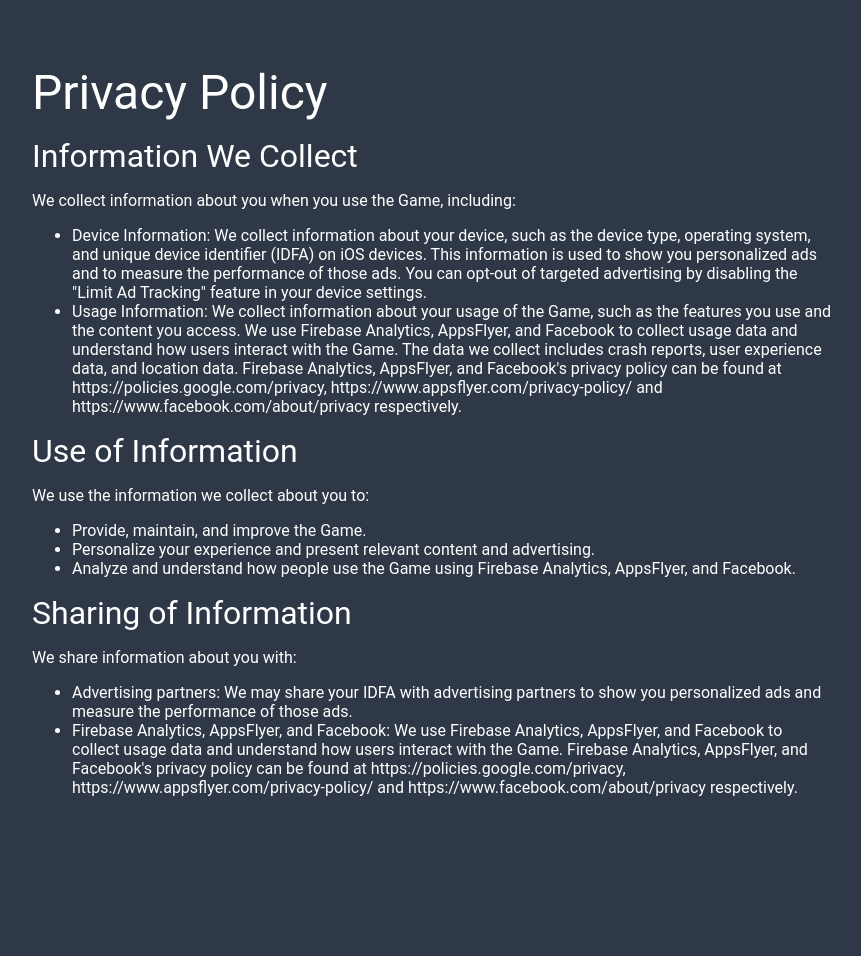
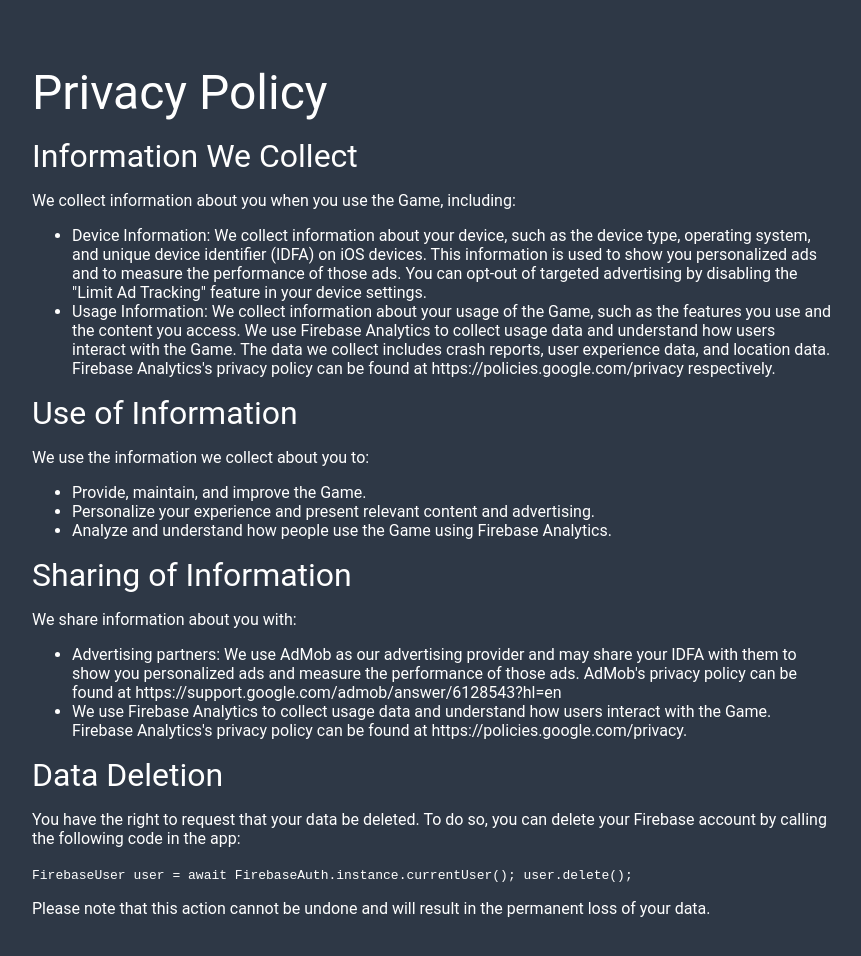
Before and after one commit to BigBenEnglish/BigBenEnglish.github.io, a plain HTML site: page privacyPolicy.html in a window 1280 px wide. Shown: the whole page, without its empty margins (208-1069 px from the left). Before the commit the page ends 861 px from the top, so only its background shows below. Drawn offline with Linux system fonts and the light colour scheme.

Commit message:
update policy

```diff
--- a/privacyPolicy.html
+++ b/privacyPolicy.html
@@ -53,21 +53,26 @@
         <p>We collect information about you when you use the Game, including:</p>
         <ul>
             <li>Device Information: We collect information about your device, such as the device type, operating system, and unique device identifier (IDFA) on iOS devices. This information is used to show you personalized ads and to measure the performance of those ads. You can opt-out of targeted advertising by disabling the "Limit Ad Tracking" feature in your device settings.</li>
-            <li>Usage Information: We collect information about your usage of the Game, such as the features you use and the content you access. We use Firebase Analytics, AppsFlyer, and Facebook to collect usage data and understand how users interact with the Game. The data we collect includes crash reports, user experience data, and location data. Firebase Analytics, AppsFlyer, and Facebook's privacy policy can be found at https://policies.google.com/privacy, https://www.appsflyer.com/privacy-policy/ and https://www.facebook.com/about/privacy respectively.</li>
+            <li>Usage Information: We collect information about your usage of the Game, such as the features you use and the content you access. We use Firebase Analytics to collect usage data and understand how users interact with the Game. The data we collect includes crash reports, user experience data, and location data. Firebase Analytics's privacy policy can be found at https://policies.google.com/privacy respectively.</li>
         </ul>
         <h2>Use of Information</h2>
         <p>We use the information we collect about you to:</p>
         <ul>
             <li>Provide, maintain, and improve the Game.</li>
             <li>Personalize your experience and present relevant content and advertising.</li>
-            <li>Analyze and understand how people use the Game using Firebase Analytics, AppsFlyer, and Facebook.</li>
+            <li>Analyze and understand how people use the Game using Firebase Analytics.</li>
         </ul>
         <h2>Sharing of Information</h2>
         <p>We share information about you with:</p>
         <ul>
-          <li>Advertising partners: We may share your IDFA with advertising partners to show you personalized ads and measure the performance of those ads.</li>
-          <li>Firebase Analytics, AppsFlyer, and Facebook: We use Firebase Analytics, AppsFlyer, and Facebook to collect usage data and understand how users interact with the Game. Firebase Analytics, AppsFlyer, and Facebook's privacy policy can be found at https://policies.google.com/privacy, https://www.appsflyer.com/privacy-policy/ and https://www.facebook.com/about/privacy respectively.</li>
+          <li>Advertising partners: We use AdMob as our advertising provider and may share your IDFA with them to show you personalized ads and measure the performance of those ads. AdMob's privacy policy can be found at https://support.google.com/admob/answer/6128543?hl=en</li>
+          <li>We use Firebase Analytics to collect usage data and understand how users interact with the Game. Firebase Analytics's privacy policy can be found at https://policies.google.com/privacy.</li>
         </ul>
+        <h2>Data Deletion</h2>
+        <p>You have the right to request that your data be deleted. To do so, you can delete your Firebase account by calling the following code in the app:</p>
+        <code>FirebaseUser user = await FirebaseAuth.instance.currentUser();
+user.delete();</code>
+        <p>Please note that this action cannot be undone and will result in the permanent loss of your data.</p>
     </div>
 </body>
 </html>
```
